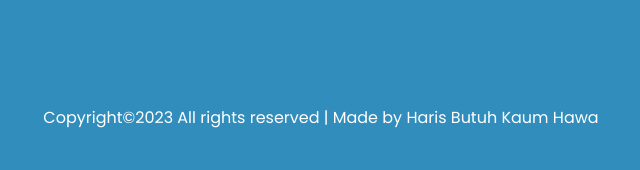
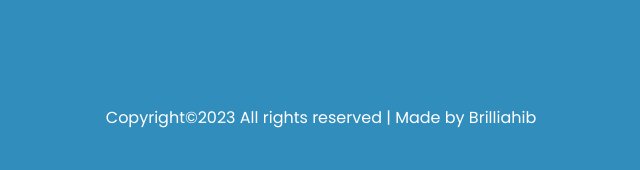
Before and after one commit to Brilliahib/TA_DKP_MuhammadAhibIbrilli_21120122140149_ProgramVaksinasiBerbasisWeb, a PHP site: page /beranda.php in a window 1280 px wide. Shown: the part 2019-2189 px from the top of the page, without its empty margins (319-959 px from the left). Run offline with PHP 8.4, Linux system fonts and the light colour scheme.

Commit message:
Update beranda.php

```diff
--- a/beranda.php
+++ b/beranda.php
@@ -89,7 +89,7 @@
     </section>
 
     <section class="footer" id="footer">
-        <p class="">Copyright©2023 All rights reserved | Made by Haris Butuh Kaum Hawa</p>
+        <p class="">Copyright©2023 All rights reserved | Made by Brilliahib</p>
     </section>
     <script src="https://unpkg.com/aos@2.3.1/dist/aos.js"></script>
     <script>
```
